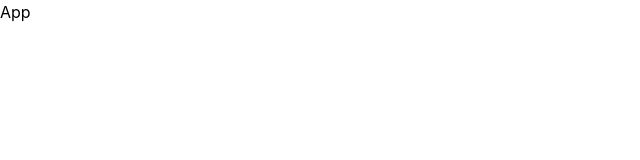
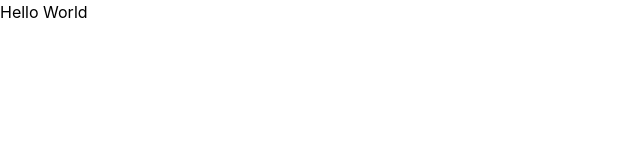
Before and after one commit to viettbq2002/Taskify-Web, a React (Vite) app: page / in a window 1280 px wide. Shown: the top 160 px of the page, without its empty margins (0-640 px from the left). Built offline with nearby package versions, Linux system fonts and the light colour scheme.

Commit message:
install novi chart

```diff
--- a/package.json
+++ b/package.json
@@ -12,6 +12,9 @@
   "dependencies": {
     "@mantine/core": "7.12.1",
     "@mantine/hooks": "7.12.1",
+    "@nivo/bar": "^0.87.0",
+    "@nivo/core": "^0.87.0",
+    "@nivo/pie": "^0.87.0",
     "react": "^18.3.1",
     "react-dom": "^18.3.1"
   },
--- a/src/App.tsx
+++ b/src/App.tsx
@@ -1,7 +1,5 @@
 import "@mantine/core/styles.css";
-import { MantineProvider } from "@mantine/core";
-import { theme } from "./theme";
 
 export default function App() {
-  return <MantineProvider theme={theme}>App</MantineProvider>;
+  return <div>Hello World</div>;
 }
--- a/src/main.tsx
+++ b/src/main.tsx
@@ -1,9 +1,14 @@
+import "@mantine/core/styles.css";
+import { MantineProvider } from "@mantine/core";
+import { theme } from "./theme";
 import React from "react";
 import ReactDOM from "react-dom/client";
 import App from "./App.tsx";
 
 ReactDOM.createRoot(document.getElementById("root") as HTMLElement).render(
   <React.StrictMode>
-    <App />
+    <MantineProvider theme={theme}>
+      <App />
+    </MantineProvider>
   </React.StrictMode>
 );
```
Also changed, not shown: 1 other file (tests, documents, lock files or other folders).
